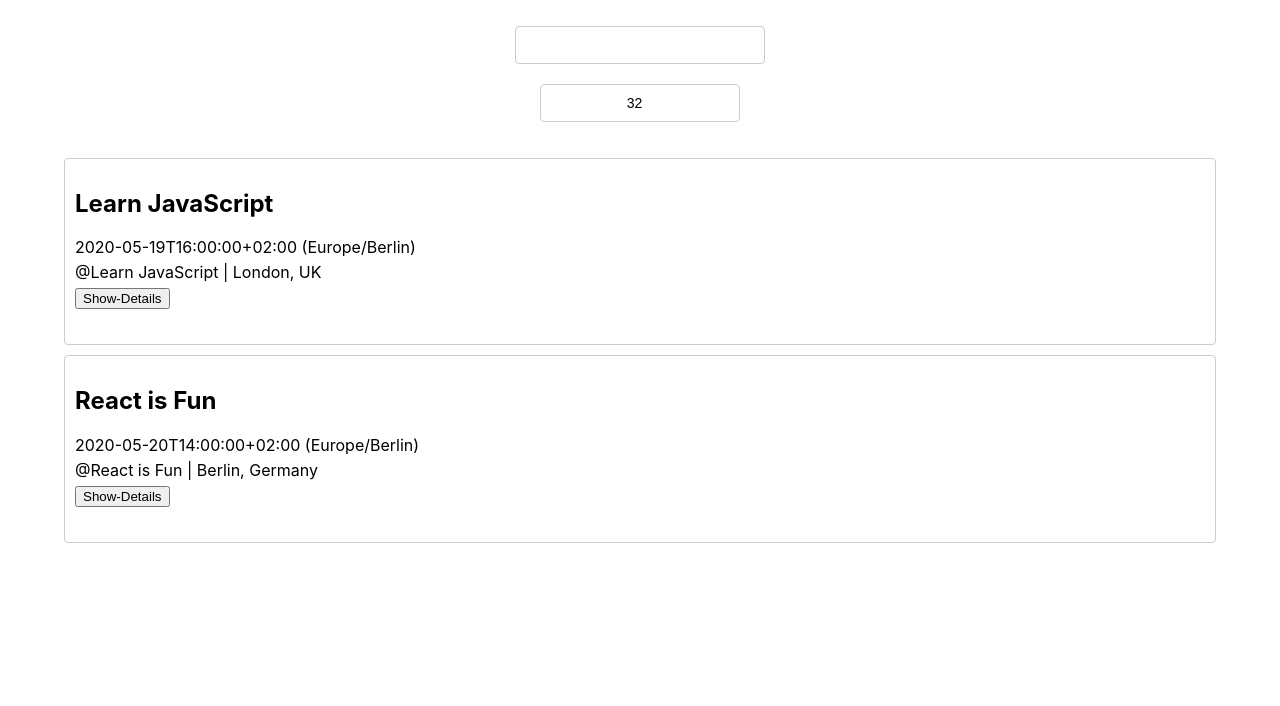
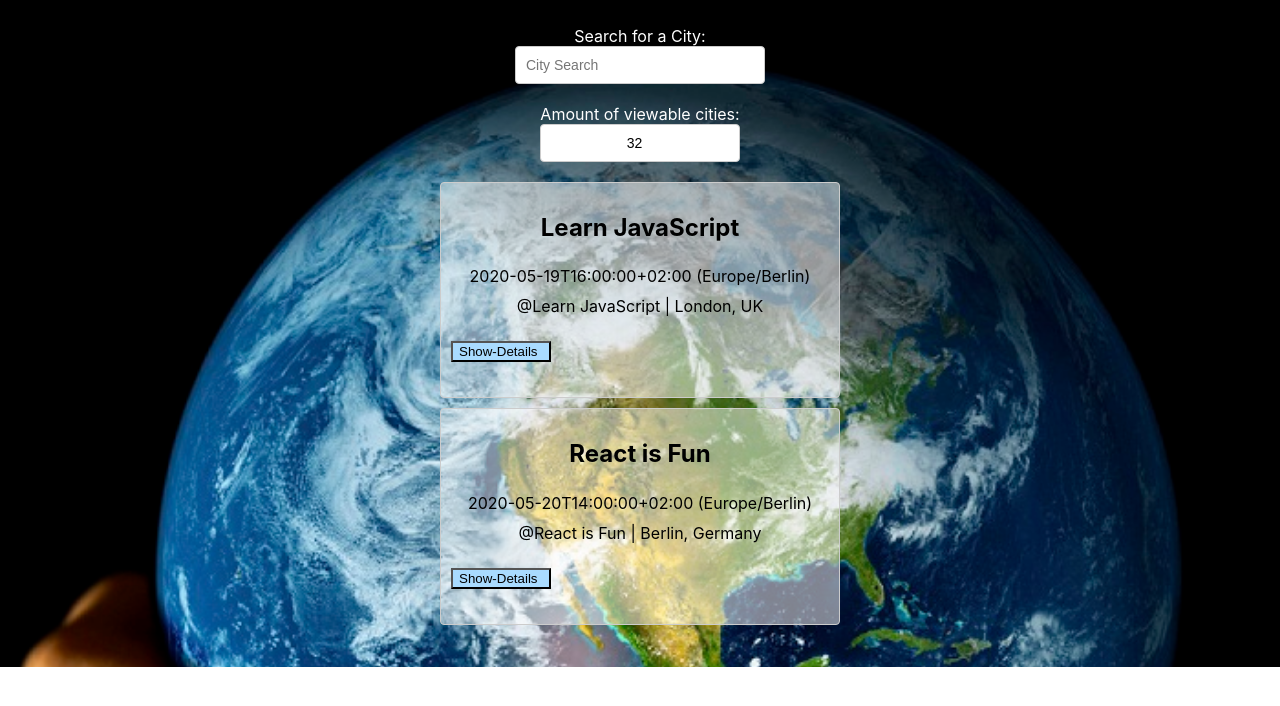
Before and after one commit to DrixaBoi/DrixMeets, a React (Create React App) app: page / in a window 1280 px wide. Shown: the top 706 px of the page. Built offline with nearby package versions, Linux system fonts and the light colour scheme; what atatus-spa would draw is missing.

Commit message:
css changes
css changes

```diff
--- a/src/App.css
+++ b/src/App.css
@@ -2,6 +2,9 @@
 .App {
   text-align: center;
   padding: 2% 5%;
+  background-image: url(./images/Earth.jpeg);
+  background-size: cover;
+  background-repeat: no-repeat;
 }
 
 .App * {
@@ -38,6 +41,10 @@ input[type="number"] {
 
 .city {
   width: 250px;
+}
+
+.inputLabel {
+  color: white;
 }
 
 .CitySearch {
@@ -78,11 +85,16 @@ input[type="number"] {
 
 .event {
   padding: 10px 10px 35px;
+  margin: auto;
   margin-bottom: 10px;
-  text-align: left;
+  text-align: center;
   border: 1px solid #ccc;
   border-radius: 4px;
   position: relative;
+  background: rgba(255, 255, 255, 0.5);
+  max-width: 400px;
+  display: grid;
+  align-items: center;
 }
 
 .details-btn {
@@ -90,9 +102,17 @@ input[type="number"] {
   right: 5px;
   bottom: 5px;
   padding: 5px 8px;
-  border-radius: 4px;
+  border-radius: 1px;
   outline: none;
   cursor: pointer;
+}
+
+#details-btn {
+  margin-top: 20px;
+  cursor: pointer;
+  background-color: #A9DBFF;
+  max-width: 100px;
+  display: flex;
 }
 
 .name {
@@ -114,10 +134,16 @@ input[type="number"] {
   overflow-x: hidden;
 }
 
+.NumberOfEvents {
+  margin: 20px auto;
+}
+
 .numberOfEvents {
   width: 200px;
-  margin: 20px auto;
+  margin: auto;
   text-align: center;
+  display: flex;
+  position: relative;
 }
 
 .button-wrapper {
--- a/src/CitySearch.js
+++ b/src/CitySearch.js
@@ -30,9 +30,11 @@ class CitySearch extends Component {
     render() {
         return (
             <div className="CitySearch">
+                <label className="inputLabel" for="city">Search for a City:</label>
                 <input
                     type="text"
                     className="city"
+                    placeholder="City Search"
                     value={this.state.query}
                     onChange={this.handleInputChanged}
                     onFocus={() => {
--- a/src/NumberOfEvents.js
+++ b/src/NumberOfEvents.js
@@ -6,9 +6,13 @@ class NumberOfEvents extends Component {
     render() {
         return(
             <div className="NumberOfEvents">
-                <input type="number" className="numberOfEvents"
-                value={this.props.numberOfEvents}
-                onChange={event=>this.props.updateNumberOfEvents(event.target.value)} />
+                <label className="inputLabel" name="numberOfEvents">Amount of viewable cities:</label>
+                <input
+                    type="number"
+                    className="numberOfEvents"
+                    value={this.props.numberOfEvents}
+                    onChange={event=>this.props.updateNumberOfEvents(event.target.value)}
+                />
             </div>
         )
     }
```
Also changed, not shown: src/images/Earth.jpeg (added).
